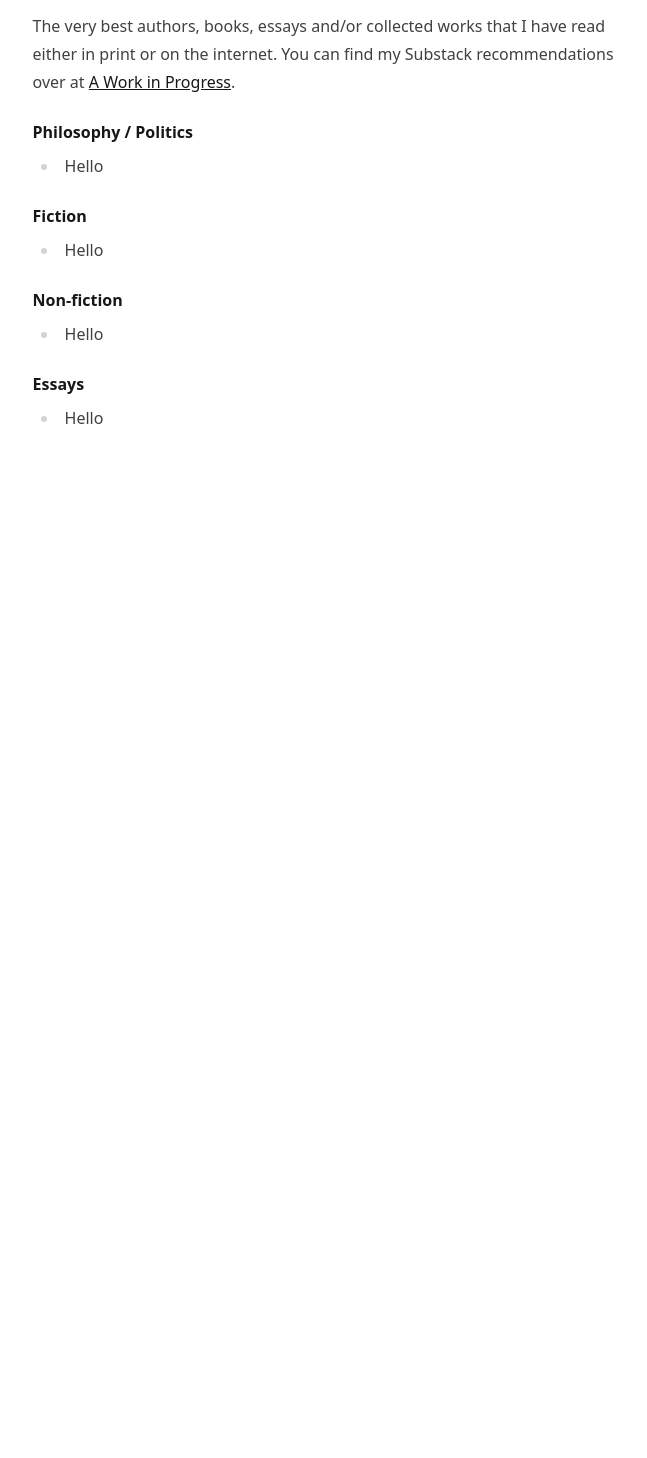
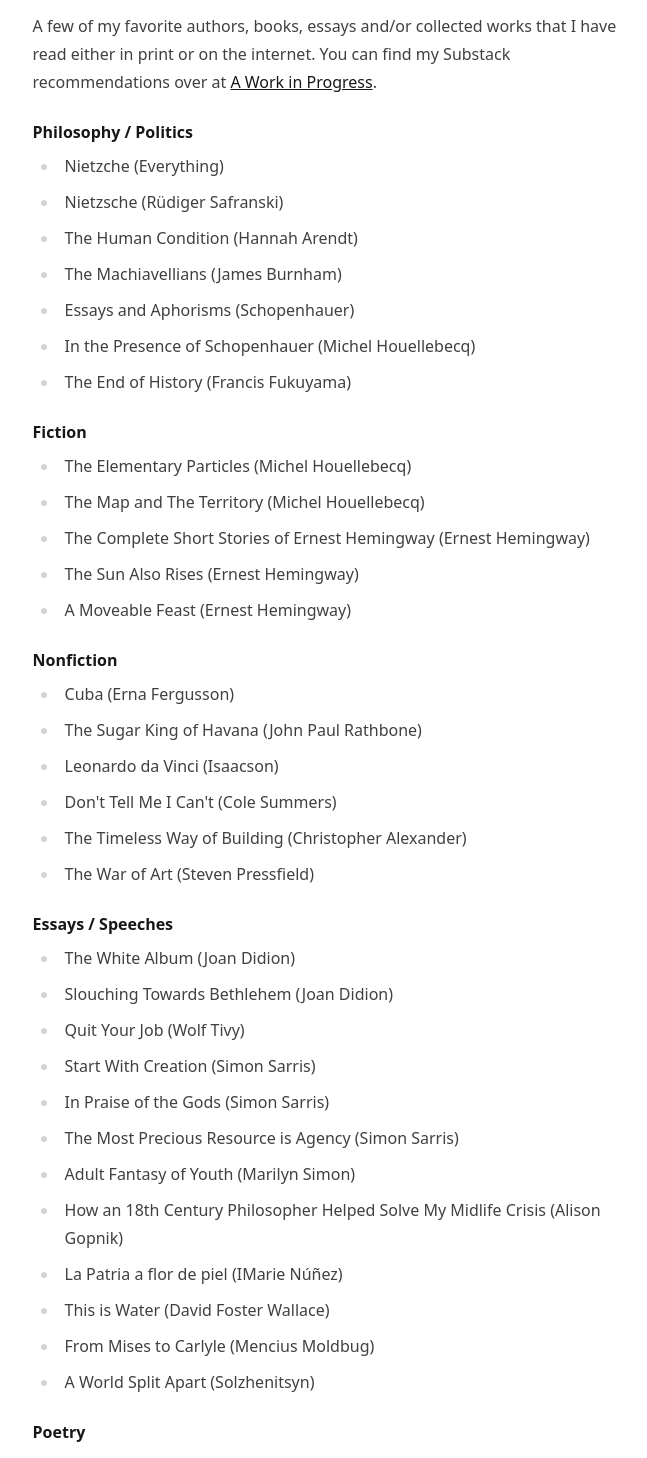
Before and after one commit to gonzalonunez/gonzalonunez.me, a Next.js app: page /reading in a window 1280 px wide. Shown: the part 140-1598 px from the top of the page, without its empty margins (310-957 px from the left). Before the commit the page ends 800 px from the top, so only its background shows below. Built offline with nearby package versions, Linux system fonts and the light colour scheme.

Commit message:
More WIP, need to clean and link Reading

```diff
--- a/pages/reading/index.js
+++ b/pages/reading/index.js
@@ -1,33 +1,83 @@
 import Article from '../../components/Article';
 
+function ReadingItem(props) {
+  return <li>{props.item}</li>;
+}
+
+function ReadingItems(props) {
+  return (
+    <div>
+      <h4>{props.title}</h4>
+      <ul>
+        {props.items.map(item => (
+          <ReadingItem item={item} />
+        ))}
+      </ul>
+    </div>
+  );
+}
+
 export default function Reading() {
+  const content = {
+    philosophy: [
+      'Nietzche (Everything)',
+      'Nietzsche (Rüdiger Safranski)',
+      'The Human Condition (Hannah Arendt)',
+      'The Machiavellians (James Burnham)',
+      'Essays and Aphorisms (Schopenhauer)',
+      'In the Presence of Schopenhauer (Michel Houellebecq)',
+      'The End of History (Francis Fukuyama)'
+    ],
+    fiction: [
+      'The Elementary Particles (Michel Houellebecq)',
+      'The Map and The Territory (Michel Houellebecq)',
+      'The Complete Short Stories of Ernest Hemingway (Ernest Hemingway)',
+      'The Sun Also Rises (Ernest Hemingway)',
+      'A Moveable Feast (Ernest Hemingway)'
+    ],
+    nonfiction: [
+      'Cuba (Erna Fergusson)',
+      'The Sugar King of Havana (John Paul Rathbone)',
+      'Leonardo da Vinci (Isaacson)',
+      "Don't Tell Me I Can't (Cole Summers)",
+      'The Timeless Way of Building (Christopher Alexander)',
+      'The War of Art (Steven Pressfield)'
+    ],
+    essays: [
+      'The White Album (Joan Didion)',
+      'Slouching Towards Bethlehem  (Joan Didion)',
+      'Quit Your Job (Wolf Tivy)',
+      'Start With Creation (Simon Sarris)',
+      'In Praise of the Gods (Simon Sarris)',
+      'The Most Precious Resource is Agency (Simon Sarris)',
+      'Adult Fantasy of Youth (Marilyn Simon)',
+      'How an 18th Century Philosopher Helped Solve My Midlife Crisis (Alison Gopnik)',
+      'La Patria a flor de piel (IMarie Núñez)',
+      'This is Water (David Foster Wallace)',
+      'From Mises to Carlyle (Mencius Moldbug)',
+      'A World Split Apart (Solzhenitsyn)'
+    ],
+    poetry: ['Burning in Water, Drowning in Flame (Charles Bukowski)']
+  };
   return (
     <Article title='Reading'>
       <p>
-        The very best authors, books, essays and/or collected works that I have
-        read either in print or on the internet. You can find my Substack
+        A few of my favorite authors, books, essays and/or collected works that
+        I have read either in print or on the internet. You can find my Substack
         recommendations over at{' '}
         <a href='https://gonzalonunez.substack.com' target='_blank'>
           A Work in Progress
         </a>
         .
       </p>
-      <h4>Philosophy / Politics</h4>
-      <ul>
-        <li>Hello</li>
-      </ul>
-      <h4>Fiction</h4>
-      <ul>
-        <li>Hello</li>
-      </ul>
-      <h4>Non-fiction</h4>
-      <ul>
-        <li>Hello</li>
-      </ul>
-      <h4>Essays</h4>
-      <ul>
-        <li>Hello</li>
-      </ul>
+      <ReadingItems
+        title='Philosophy / Politics'
+        items={content['philosophy']}
+      />
+      <ReadingItems title='Fiction' items={content['fiction']} />
+      <ReadingItems title='Nonfiction' items={content['nonfiction']} />
+      <ReadingItems title='Essays / Speeches' items={content['essays']} />
+      <ReadingItems title='Poetry' items={content['poetry']} />
     </Article>
   );
 }
```
